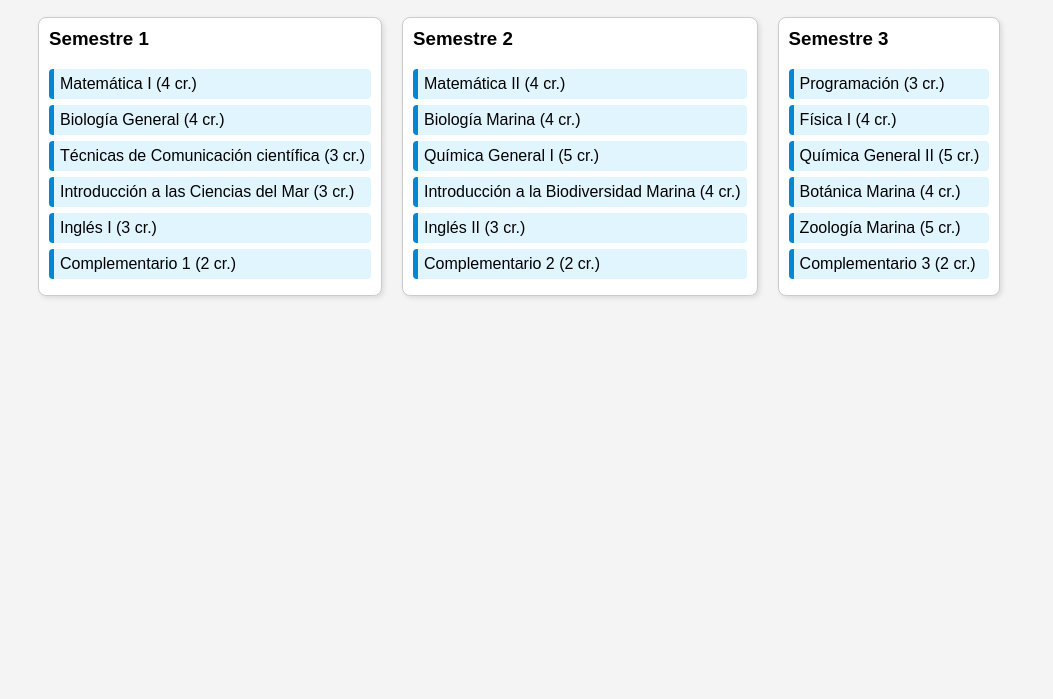
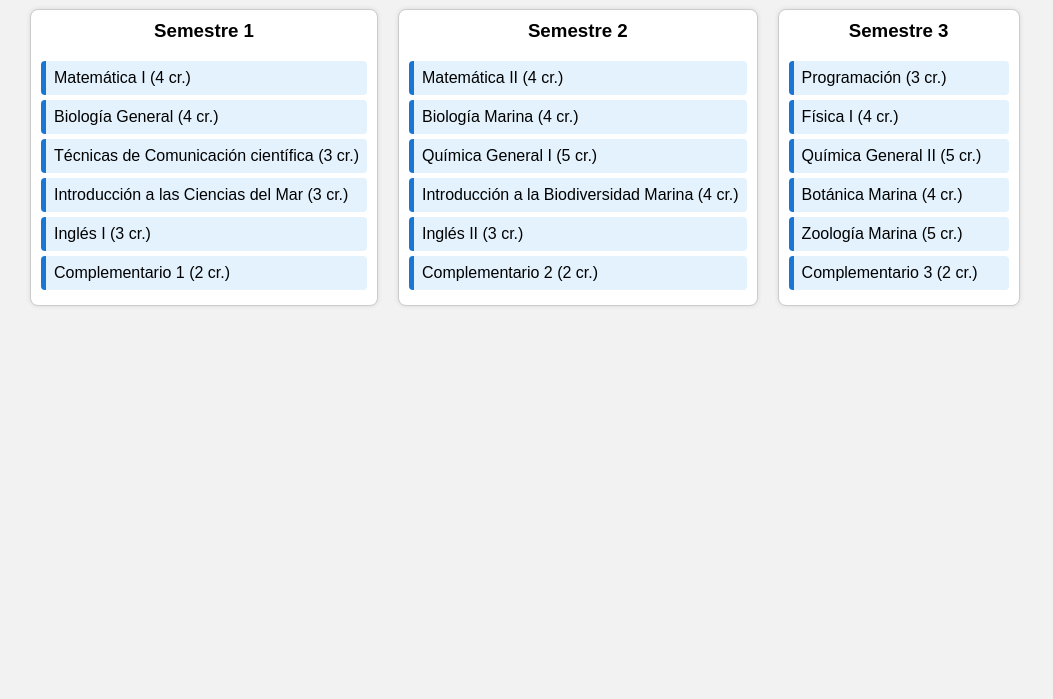
Before and after one commit to KarlaconKdekilo/Malla-Biologia-Marina, a plain HTML site: page index.html in a window 1280 px wide. Shown: the part 101-800 px from the top of the page, without its empty margins (0-1053 px from the left). Drawn offline with Linux system fonts and the light colour scheme.

Commit message:
Update style.css

```diff
--- a/style.css
+++ b/style.css
@@ -1,6 +1,7 @@
 body {
   font-family: Arial, sans-serif;
-  background-color: #f4f4f4;
+  background-color: #f2f2f2;
+  margin: 0;
   padding: 20px;
 }
 
@@ -11,35 +12,34 @@ h1 {
 
 #chart {
   display: flex;
-  flex-wrap: nowrap;
+  gap: 20px;
   overflow-x: auto;
   padding: 10px;
-  gap: 20px;
 }
 
 .semester-column {
-  background: white;
+  background-color: white;
   padding: 10px;
   border-radius: 8px;
   border: 1px solid #ccc;
-  min-width: 200px;
-  box-shadow: 2px 2px 5px rgba(0,0,0,0.1);
+  min-width: 220px;
+  box-shadow: 0 0 5px rgba(0,0,0,0.1);
 }
 
 .semester-column h3 {
   margin-top: 0;
+  text-align: center;
 }
 
 .course {
-  background: #e1f5fe;
-  margin: 6px 0;
-  padding: 6px;
-  border-left: 5px solid #0288d1;
+  background-color: #e3f2fd;
+  border-left: 5px solid #1976d2;
+  padding: 8px;
+  margin: 5px 0;
   border-radius: 4px;
-  cursor: pointer;
-  transition: all 0.2s;
+  cursor: default;
 }
 
 .course:hover {
-  background: #b3e5fc;
+  background-color: #bbdefb;
 }
```
